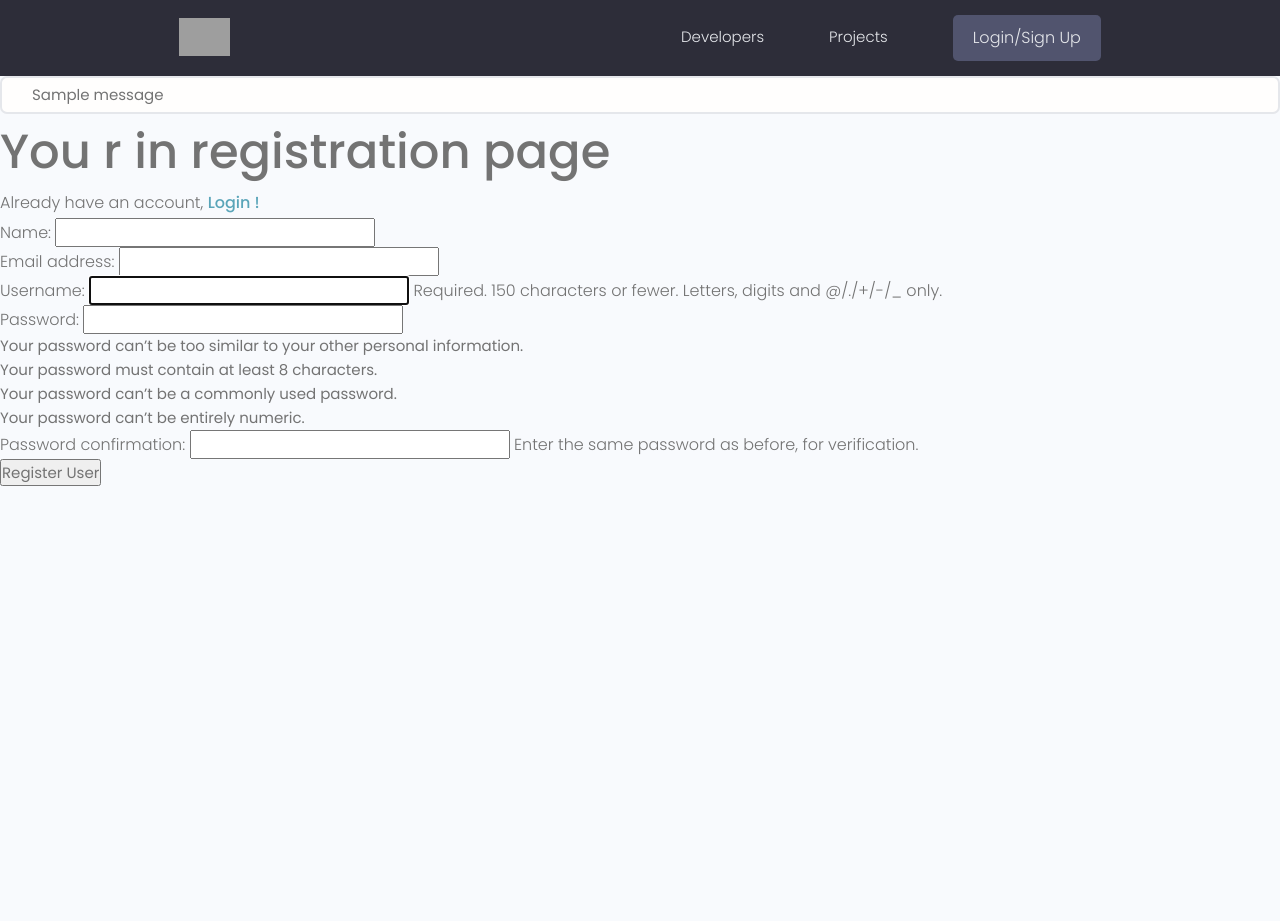
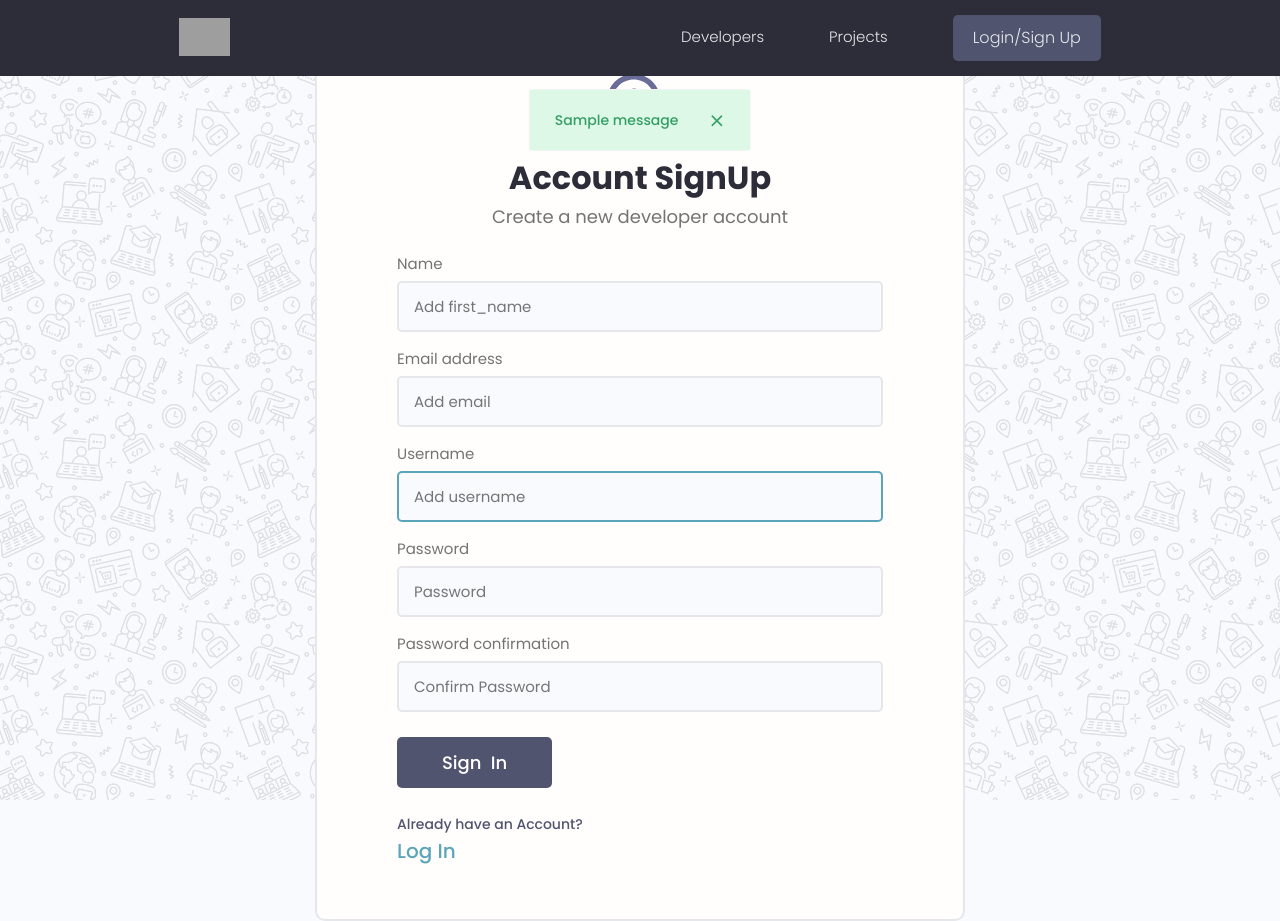
Before and after one commit to rago7/The-Dev-Meet, a Django app: page /register/ in a window 1280 px wide. Before the commit the page ends 486 px from the top, so only its background shows below. Run offline with Django 4.2, Linux system fonts and the light colour scheme; tables that the repository leaves empty hold one stand-in row (values such as "Sample post"); one stand-in notice (Sample message) is shown; parts of the project's set-up code (start-up, migrations or seed data) failed here and were passed over; some libraries are stand-ins or nearby versions; grey boxes are pictures that could not be loaded.

Commit message:
login and logout code clean up and bugfix

```diff
--- a/devproject/templates/main.html
+++ b/devproject/templates/main.html
@@ -20,13 +20,15 @@
     <body>
         {% include 'navbar.html' %}
         {% if messages %}
-            <ul class="messages">
-                {% for message in messages %}
-                <li{% if message.tags %} class="{{ message.tags }}"{% endif %}>{{ message }}</li>
-                {% endfor %}
-            </ul>
+            {% for message in messages %}
+                <div class="alert alert--{{message.tags}}">
+                    <p class="alert__message">{{message}}</p>
+                    <button class="alert__close">⨯</button>
+                </div>
+            {% endfor %}
         {% endif %}
         {% block content %}
         {% endblock content %}
     </body>
+    <script src="{% static 'uikit/app.js' %}"></script>
 </html>
--- a/devproject/users/forms.py
+++ b/devproject/users/forms.py
@@ -10,3 +10,21 @@ class CustomUserCreationForm(UserCreationForm):
         labels = {
             'first_name':'Name'
         }
+
+    def __init__(self, *args, **kwargs) -> None:
+        # this function overrides the initial load of ADD Project Page.
+        super(CustomUserCreationForm, self).__init__(*args, **kwargs)
+
+        # By these lines we set the attributes of required Field in our form.
+        # self.fields['title'].widget.attrs.update({'class' : 'input', 'placeholder' : 'Add Title'})
+        # self.fields['description'].widget.attrs.update({'class' : 'input', 'placeholder' : 'Add Description About Your Project'})
+        # self.fields['title'].widget.attrs.update({'class' : 'input', 'placeholder' : 'Add Title'})
+        # self.fields['featured_image'].widget.attrs.update({'class' : 'input'})
+        # self.fields['demo_link'].widget.attrs.update({'class' : 'input', 'placeholder' : 'Paste Your Demo Link'})
+        # self.fields['source_link'].widget.attrs.update({'class' : 'input', 'placeholder' : 'Paste Your Source Link'})
+
+        for name, field in self.fields.items():
+            if name != 'password1' and name != 'password2':
+                field.widget.attrs.update({'class' : 'input', 'placeholder' : 'Add ' + name})
+            else:
+                field.widget.attrs.update({'class' : 'input', 'placeholder' : ('Password' if name == 'password1' else 'Confirm Password')})
--- a/devproject/users/templates/users/login_register.html
+++ b/devproject/users/templates/users/login_register.html
@@ -1,29 +1,84 @@
 {% extends 'main.html' %}
-
+{% load static %}
 {% block content %}
 
     {% if page == 'login' %}
+        <div class="auth">
+            <div class="card">
+              <div class="auth__header text-center">
+                <a href="/">
+                  <img src="{% static 'images/icon.svg' %}" alt="icon" />
+                </a>
+                <h3>Account Login</h3>
+                <p>Hello Developer, Welcome Back!</p>
+              </div>
 
-        <form action="{% url 'login' %}" method="POST">
-            {% csrf_token %}
-            <input type="text" name="username" placeholder="Username"/>
-            <input type="password" name="password" placeholder="Enter Password"/>
-            <input type="submit" value="Login"/>
+              <form action="{% url 'login' %}" method="POST" class="form auth__form">
+                {% csrf_token %}
+                <!-- Input:Email -->
+                <div class="form__field">
+                  <label for="formInput#text">Username: </label>
+                  <input
+                    class="input input--text"
+                    id="formInput#text"
+                    type="text"
+                    name="username"
+                    placeholder="Enter your username..."
+                  />
+                </div>
 
-            <p>
-                Don't have an account, <a href="{% url 'register' %}">SignUp !</a>
-            </p>
-        </form>
+                <!-- Input:Password -->
+                <div class="form__field">
+                  <label for="formInput#password">Password: </label>
+                  <input
+                    class="input input--password"
+                    id="formInput#passowrd"
+                    type="password"
+                    name="password"
+                    placeholder="••••••••"
+                  />
+                </div>
+                <div class="auth__actions">
+                  <input class="btn btn--sub btn--lg" type="submit" value="Log In" />
+                  <a href="forgetpassword.html">Forget Password?</a>
+                </div>
+              </form>
+              <div class="auth__alternative">
+                <p>Don’t have an Account?</p>
+                <a href="{% url 'register' %}">Sign Up</a>
+              </div>
+            </div>
+          </div>
     {% elif page == 'register' %}
-        <h1>You r in registration page</h1>
-        <p>
-           Already have an account,  <a href="{% url 'login' %}">Login !</a>
-        </p>
-        <form action="{% url 'register' %}" method="POST">
-            {% csrf_token %}
-            {{form.as_p}}
-            <input type="submit" value="Register User">
-        </form>
+        <div class="auth">
+            <div class="card">
+              <div class="auth__header text-center">
+                <a href="/">
+                  <img src="{% static 'images/icon.svg' %}" alt="icon" />
+                </a>
+                <h3>Account SignUp</h3>
+                <p>Create a new developer account</p>
+              </div>
+
+              <form action="{% url 'register' %}" method="POST">
+                {% csrf_token %}
+                <!-- Input:Text -->
+                {% for field in form %}
+                    <div class="form__field">
+                    <label for="formInput#text">{{field.label}}</label>
+                    {{field}}
+                    </div>
+                {% endfor %}
+                <div class="auth__actions">
+                  <input class="btn btn--sub btn--lg" type="submit" value="Sign  In" />
+                </div>
+              </form>
+              <div class="auth__alternative">
+                <p>Already have an Account?</p>
+                <a href="{% url 'login' %}">Log In</a>
+              </div>
+            </div>
+          </div>
     {% endif %}
 
 {% endblock %}
--- a/devproject/users/views.py
+++ b/devproject/users/views.py
@@ -35,7 +35,7 @@ def loginUser(request):
 
 def logoutUser(request):
     logout(request)
-    messages.error(request, 'User logged-out Successfully!!')
+    messages.info(request, 'User logged-out Successfully!!')
     return redirect('login')
 
 def profiles(request):
```
Also changed, not shown: devproject/templates/login.html (added, +67 -0 lines), devproject/templates/signup.html (added, +89 -0 lines), devproject/static/images/icon.svg (added), devproject/static/images/mumble.PNG (added), devproject/static/images/pattern.jpg (added), devproject/static/images/portfolio.PNG (added), devproject/static/images/portfolio_K4Wem06.PNG (added), devproject/static/images/profiles/2021-06-27_16_29_50-Window.png (added), devproject/static/images/profiles/22437186.jpg (added), devproject/static/images/profiles/b3wSZKj4_400x400.jpg (added), devproject/static/images/profiles/dennis.jpg (added), devproject/static/images/profiles/dennis_Hepsy19.jpg (added), devproject/static/images/profiles/dennis_ee5zj3F.jpg (added), devproject/static/images/profiles/user-default.png (added), 1 more files.
